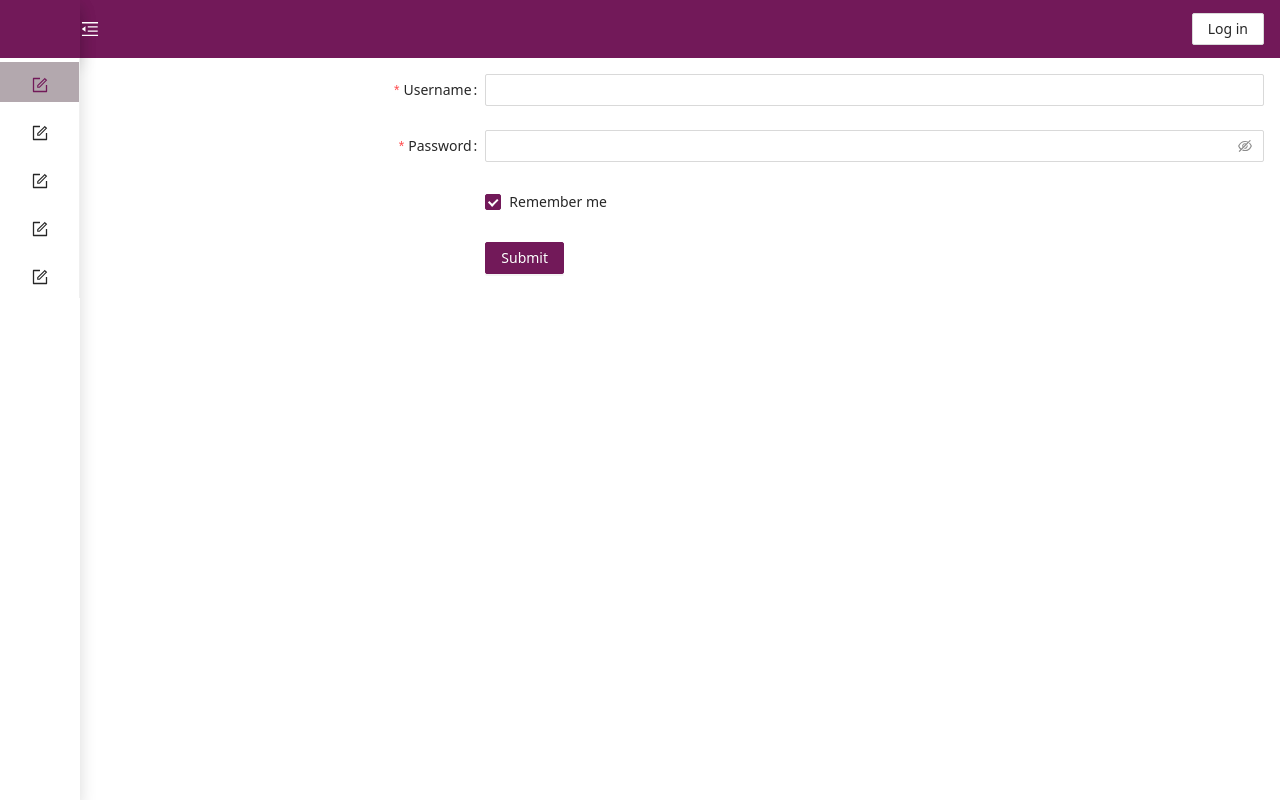
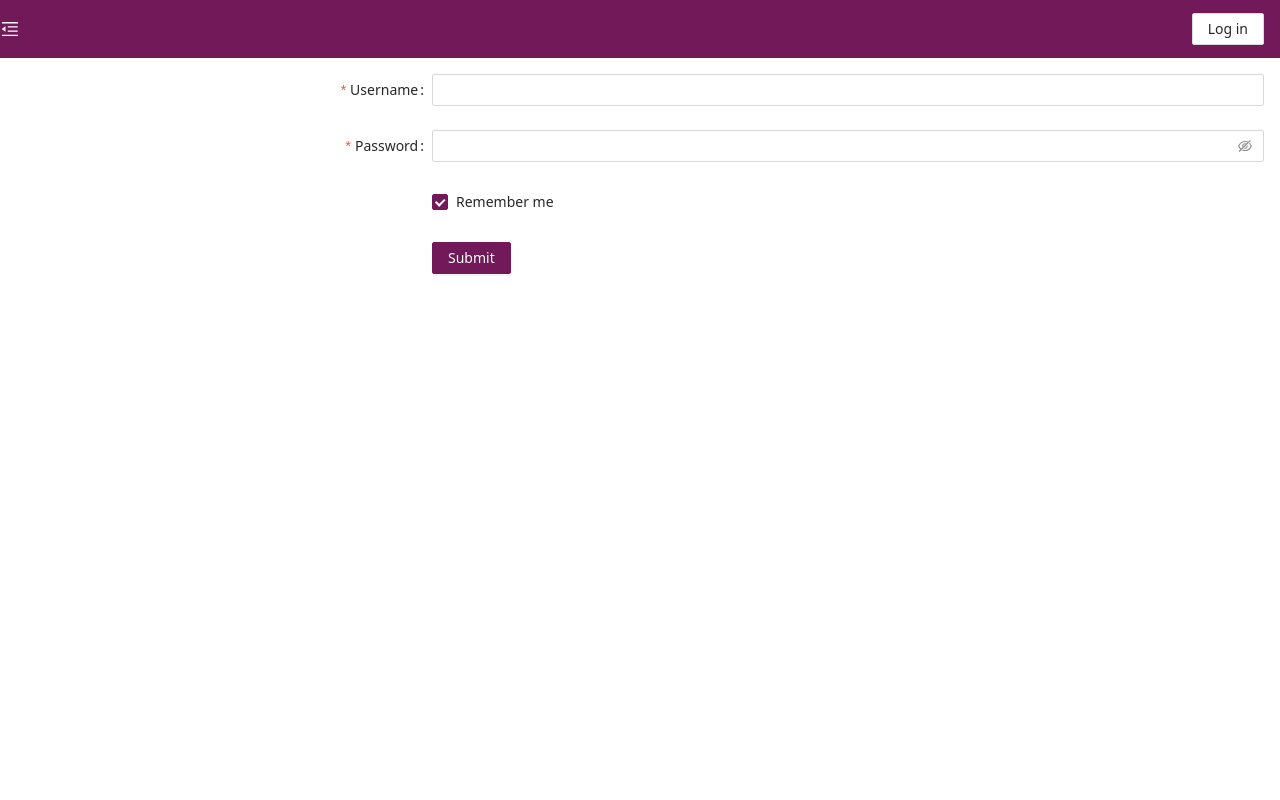
Before and after one commit to Five-Fishes/Engseen-Purchase-Requisition-Frontend, a React (Create React App) app: page / in a window 1280 px wide. Built offline with nearby package versions, Linux system fonts and the light colour scheme; what axios-mock-adapter would draw is missing.

Commit message:
Completely hide sidebar

```diff
--- a/src/modules/layout/component/sider/sider.tsx
+++ b/src/modules/layout/component/sider/sider.tsx
@@ -10,7 +10,7 @@ interface IAppSider {
 const AppSider: React.FC<IAppSider> = (props) => {
   return (
     <>
-      <Sider theme="light" trigger={null} collapsible collapsed={props.sideBarOpened} width={300} className="shadow">
+      <Sider theme="light" trigger={null} collapsible collapsed={props.sideBarOpened} width={300} collapsedWidth={0} className="shadow">
         <div className="shadow" style={{ height: "58px", minHeight: "58px", backgroundColor: "#721959" }} />
         <Menu theme="light" mode="inline" defaultSelectedKeys={["1"]}>
           <Menu.Item key="1" icon={<FormOutlined />}>
```
